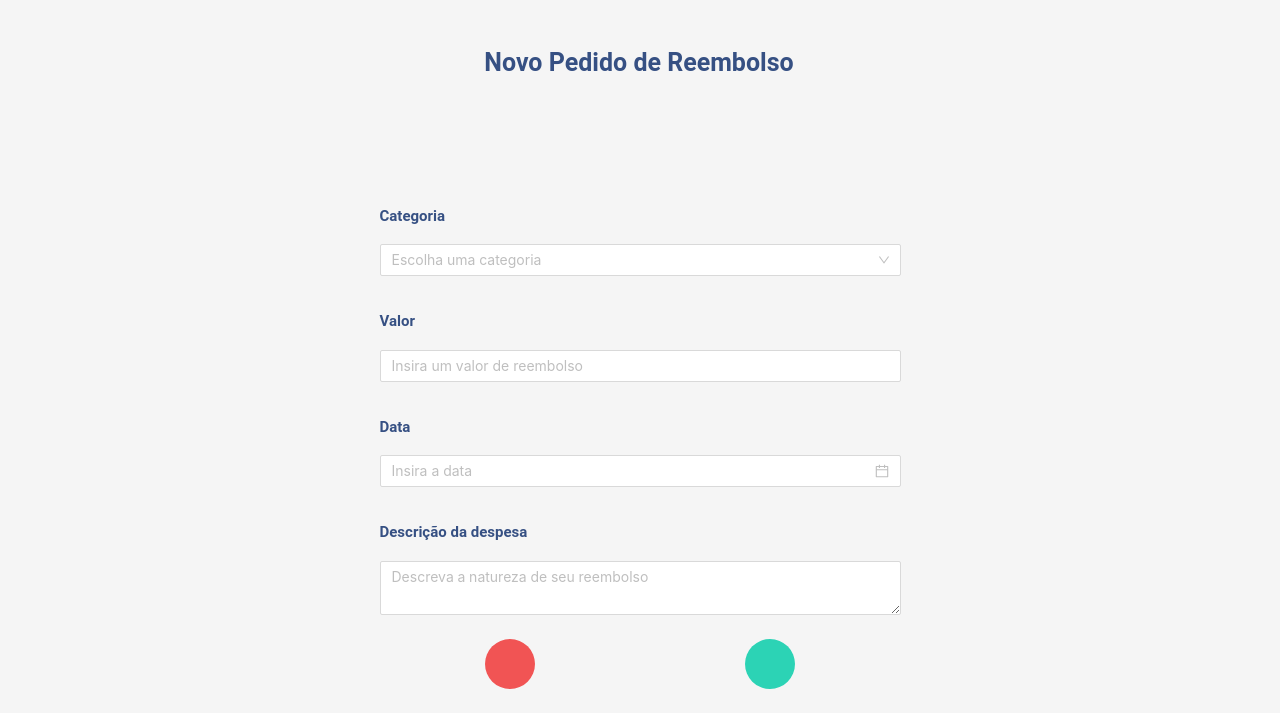
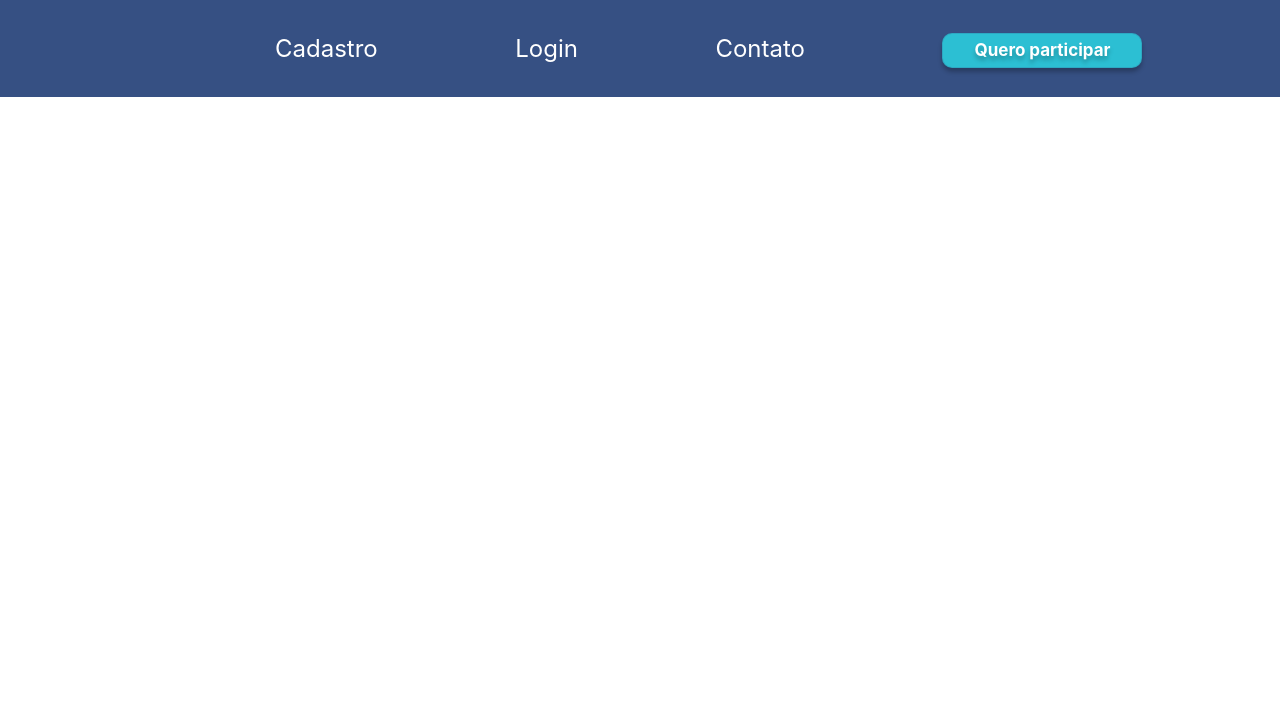
Before and after one commit to ricardossantis/reembolsa_ai, a React (Create React App) app: page /novopedido in a window 1280 px wide. Shown: the top 728 px of the page. Built offline with nearby package versions, Linux system fonts and the light colour scheme.

Commit message:
wip: refunds page

```diff
--- a/src/App.js
+++ b/src/App.js
@@ -5,7 +5,7 @@
 function App() {
   return (
     <div>
-      <RefundRequest></RefundRequest>
+      <Routes />
     </div>
   );
 }
--- a/src/components/refund-request/index.jsx
+++ b/src/components/refund-request/index.jsx
@@ -40,6 +40,7 @@
           }}
           onValuesChange={onFormLayoutChange}
           size={componentSize}
+          onFinish={onFinish}
         >
           <Title>Novo Pedido de Reembolso</Title>
           <SubTitle>Categoria</SubTitle>
@@ -94,7 +95,7 @@
             <Form.Item>
               <ButtonContainer>
                 <ButtonNo />
-                <ButtonYes onFinish={onFinish} />
+                <ButtonYes />
               </ButtonContainer>
             </Form.Item>
           </>
```
